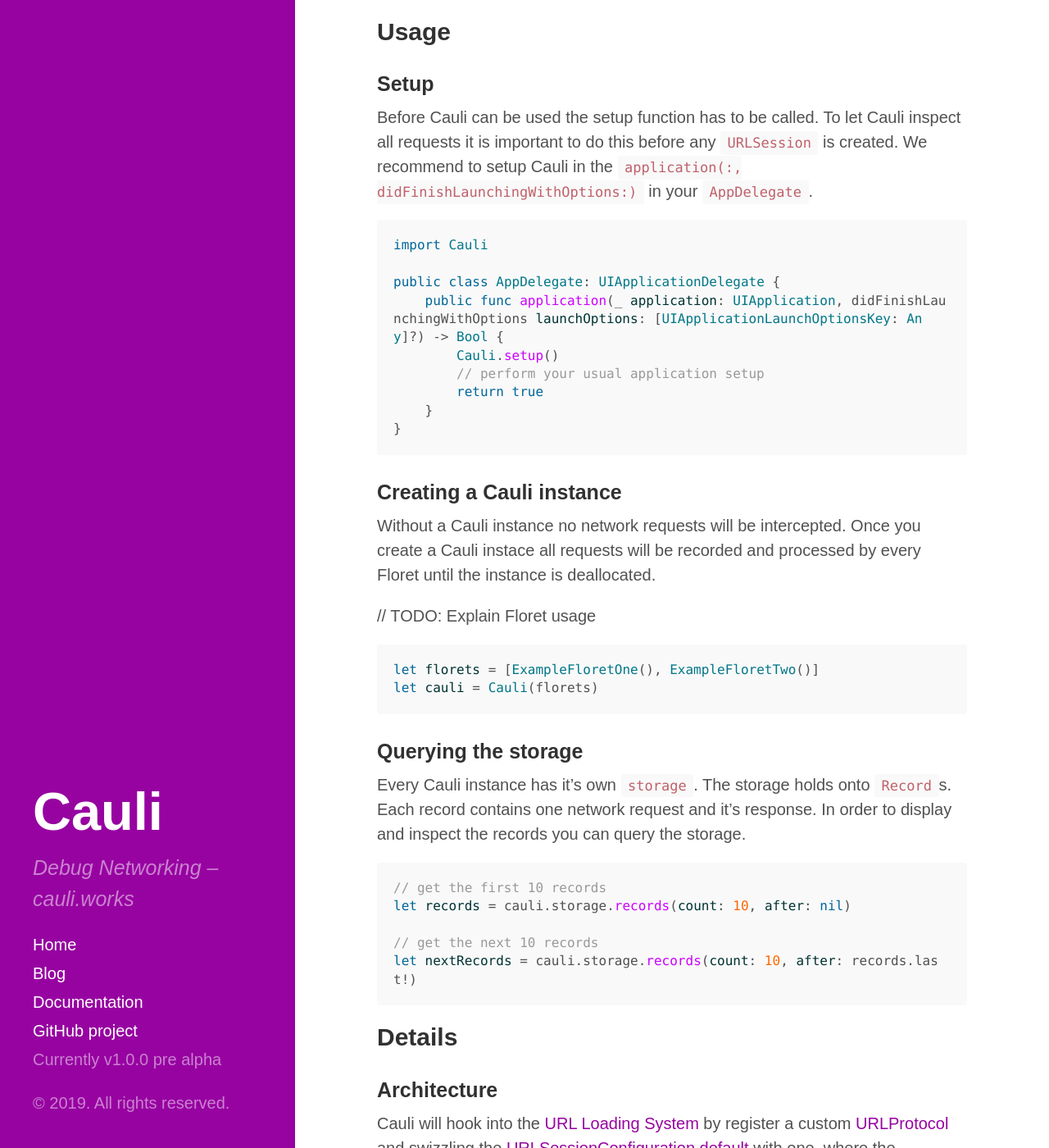
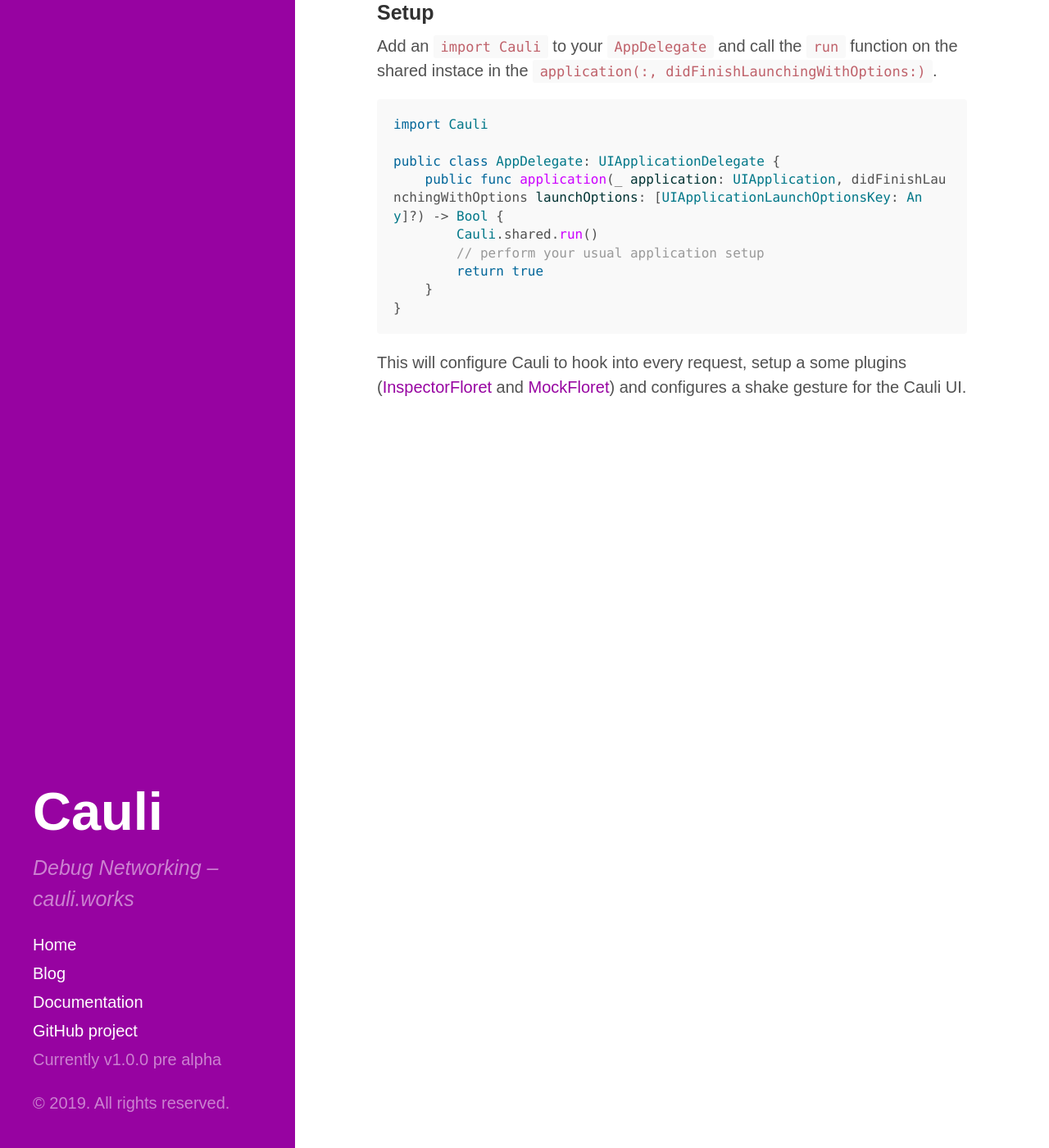
Before and after one commit to cauliframework/cauliframework.github.io, a Jekyll site: the page built from index.md, in a window 1280 px wide and 1400 px high, scrolled down 872 px. Shown: the whole window at 82% size. Built offline with Jekyll 4.4.1, drawn with Linux system fonts in a browser that asks for light colours; some of the changed text lies outside the part shown.

Commit message:
Updated the index page to match the README

````diff
--- a/index.md
+++ b/index.md
@@ -8,7 +8,7 @@
 
 Cauli is a network debugging framework featuring a plugin infrastructure to hook into selected request and responses as well as recording and displaying performed requests.
 
-**Cauli is designed for developing purposes. Even if it doesn't use any private API we recommend against using it in a production environment**
+**Cauli is designed for developing purposes. Even if it doesn't use any private API we recommend against using it in a production environment.**
 
 ## Installation
 ### [CocoaPods](https://cocoapods.org)
@@ -19,65 +19,30 @@
 pod 'Cauli', '~> 1.0'
 ```
 
-Then run `pod install`. In every file you want to use Cauli, don't forget to import the framework with `import Cauli`.
+Then run `pod install`.
 
 ### Carthage
 
 [Carthage](https://github.com/Carthage/Carthage) is a non intrusive way to install Cauli to your project. It makes no changes to your Xcode project and workspace. Add the following to your Cartfile:
 
-```bash
+```swift
 github "cauliframework/cauli"
 ```
 
-## Usage
 ### Setup
 
-Before Cauli can be used the setup function has to be called. To let Cauli inspect all requests it is important to do this before any `URLSession` is created. We recommend to setup Cauli in the `application(:, didFinishLaunchingWithOptions:)` in your `AppDelegate`.
+Add an `import Cauli` to your `AppDelegate` and call the `run` function on the shared instace in the `application(:, didFinishLaunchingWithOptions:)`.
 
 ```swift
 import Cauli
 
 public class AppDelegate: UIApplicationDelegate {
     public func application(_ application: UIApplication, didFinishLaunchingWithOptions launchOptions: [UIApplicationLaunchOptionsKey: Any]?) -> Bool {
-        Cauli.setup()
+        Cauli.shared.run()
         // perform your usual application setup
         return true
     }
 }
 ```
 
-### Creating a Cauli instance
-
-Without a Cauli instance no network requests will be intercepted. Once you create a Cauli instace all requests will be recorded and processed by every Floret until the instance is deallocated.
-
-// TODO: Explain Floret usage
-
-```swift
-let florets = [ExampleFloretOne(), ExampleFloretTwo()]
-let cauli = Cauli(florets)
-```
-
-### Querying the storage
-
-Every Cauli instance has it's own `storage`. The storage holds onto `Record`s. Each record contains one network request and it's response. In order to display and inspect the records you can query the storage.
-
-```swift
-// get the first 10 records
-let records = cauli.storage.records(count: 10, after: nil)
-
-// get the next 10 records
-let nextRecords = cauli.storage.records(count: 10, after: records.last!)
-```
-
-## Details
-
-### Architecture
-Cauli will hook into the [URL Loading System](https://developer.apple.com/documentation/foundation/url_loading_system) by register a custom [URLProtocol](https://developer.apple.com/documentation/foundation/urlprotocol) and swizzling the [URLSessionConfiguration.default](https://developer.apple.com/documentation/foundation/urlsessionconfiguration/1411560-default) with one, where the [protocolClasses](https://developer.apple.com/documentation/foundation/urlsessionconfiguration/1411050-protocolclasses) contain the custom [URLProtocol](https://developer.apple.com/documentation/foundation/urlprotocol).
-
-Therefore it's recommended to call `Cauli.setup()` as soon as possible, preferred in the [`application:didFinishLaunchingWithOptions:`](https://developer.apple.com/documentation/uikit/uiapplicationdelegate/1622921-application?language=objc) to ensure that all network requests can be intercepted.
-
-## Contributing
-Please read [CONTRIBUTING.md](CONTRIBUTING.md) for details.
-
-## License
-Cauli is available under the [MIT license](LICENSE).
+This will configure Cauli to hook into every request, setup a some plugins ([InspectorFloret](https://cauli.works/docs/Classes/InspectorFloret.html) and [MockFloret](https://cauli.works/docs/Classes/MockFloret.html)) and configures a shake gesture for the Cauli UI.
````
